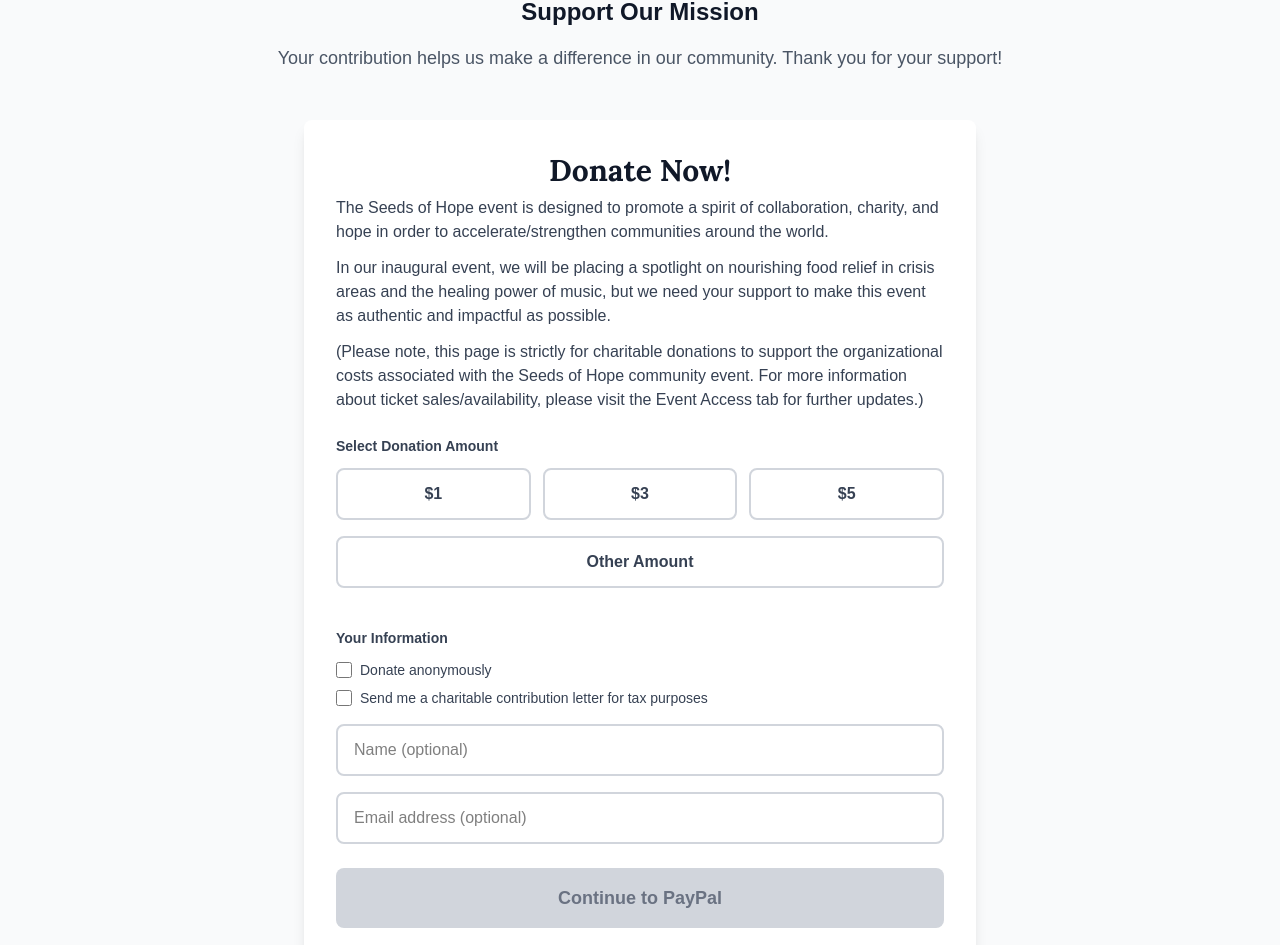
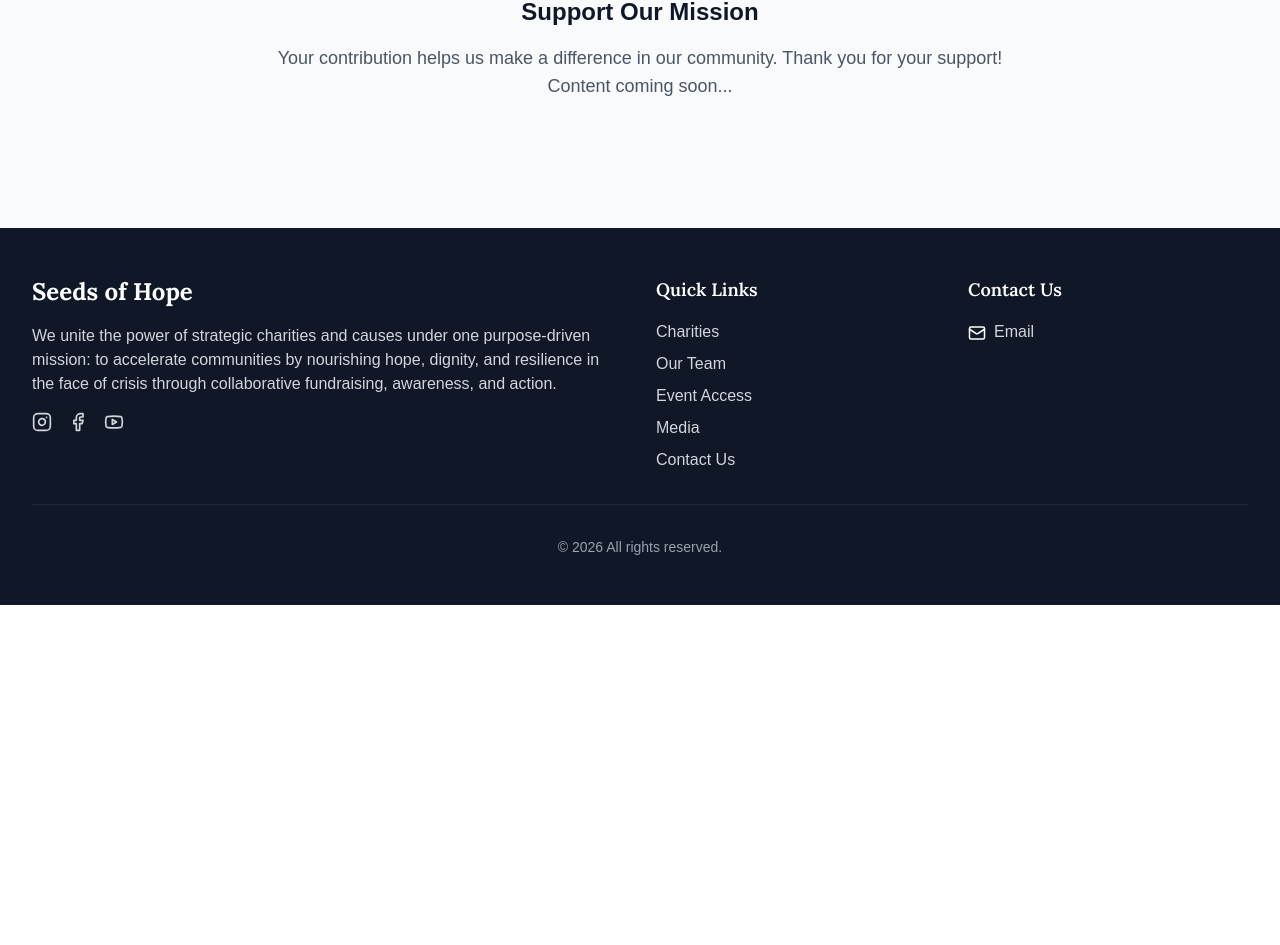
Before and after one commit to ZTFitru/seeds-of-hope, a Next.js app in the folder frontend/: page /charities in a window 1280 px wide. Shown: the part 220-1165 px from the top of the page. After the commit the page ends 825 px from the top, so only its background shows below. Built offline with nearby package versions, Linux system fonts and the light colour scheme.

Commit message:
Hide charities content

```diff
--- a/frontend/src/app/charities/page.js
+++ b/frontend/src/app/charities/page.js
@@ -176,16 +176,20 @@ export default function Charities() {
                     <p className="text-lg text-gray-600 max-w-3xl mx-auto">
                         Your contribution helps us make a difference in our community. Thank you for your support!
                     </p>
+                    <p className="text-lg text-gray-600 max-w-3xl mx-auto">
+                        Content coming soon...
+                    </p>
                 </div>
 
-                <div className="max-w-2xl mx-auto">
+                {/* Donation form - temporarily hidden */}
+                {/* <div className="max-w-2xl mx-auto">
                     <div className="bg-white rounded-lg shadow-lg p-8">
                         <h2 className="text-3xl font-bold text-gray-900 mb-2 text-center">
                             Donate Now!
                         </h2>
 
                         {/* Message above donation fields */}
-                        <div className="mb-6 text-gray-700 space-y-3">
+                        {/* <div className="mb-6 text-gray-700 space-y-3">
                             <p>
                                 The Seeds of Hope event is designed to promote a spirit of collaboration, charity, and hope in order to accelerate/strengthen communities around the world.
                             </p>
@@ -198,14 +202,14 @@ export default function Charities() {
                         </div>
 
                         {/* Error message */}
-                        {error && (
+                        {/* {error && (
                             <div className="mb-6 p-4 bg-red-50 border border-red-200 rounded-lg">
                                 <p className="text-red-800 text-sm">{error}</p>
                             </div>
                         )}
 
                         {/* Donation amount selection */}
-                        <div className="mb-6">
+                        {/* <div className="mb-6">
                             <label className="block text-sm font-semibold text-gray-700 mb-3">
                                 Select Donation Amount
                             </label>
@@ -229,7 +233,7 @@ export default function Charities() {
                             </div>
 
                             {/* Other amount option */}
-                            <button
+                            {/* <button
                                 onClick={() => {
                                     setSelectedAmount('other');
                                     setOtherAmount('');
@@ -247,7 +251,7 @@ export default function Charities() {
                             </button>
 
                             {/* Other amount input */}
-                            {selectedAmount === 'other' && (
+                            {/* {selectedAmount === 'other' && (
                                 <div className="relative">
                                     <span className="absolute left-4 top-1/2 transform -translate-y-1/2 text-gray-500 font-semibold">
                                         $
@@ -267,7 +271,7 @@ export default function Charities() {
                         </div>
 
                         {/* Donor information */}
-                        <div className="mb-6">
+                        {/* <div className="mb-6">
                             <label className="block text-sm font-semibold text-gray-700 mb-3">
                                 Your Information
                             </label>
@@ -316,7 +320,7 @@ export default function Charities() {
                         </div>
 
                         {/* Donate button */}
-                        <button
+                        {/* <button
                             onClick={handleDonate}
                             disabled={isDonateDisabled}
                             className={`w-full px-6 py-4 rounded-lg font-semibold text-lg transition-colors
@@ -336,11 +340,11 @@ export default function Charities() {
                 </div>
 
                 {/* Disclaimer */}
-                <div className="max-w-3xl mx-auto mt-8 mb-8">
+                {/* <div className="max-w-3xl mx-auto mt-8 mb-8">
                     <p className="text-sm text-gray-600 text-center italic">
                         <strong>Disclaimer:</strong> Donations may be made anonymously, or for a charitable contribution tax deduction, in which case contact information data will be collected, and the participating 501c3 member of the Seeds of Hope Organizational Team will disperse appropriate letters no later than December 31, 2026.
                     </p>
-                </div>
+                </div> */}
             </div>
             <Footer />
         </div>
```
